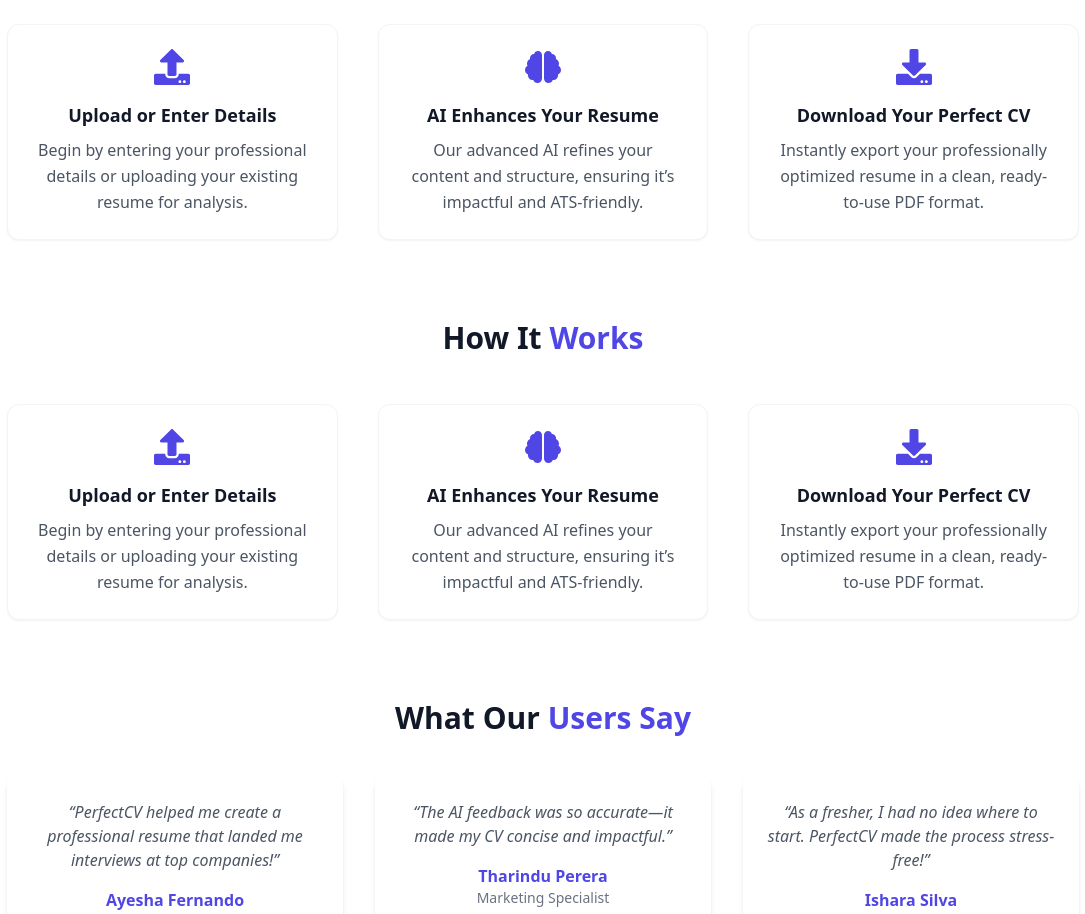
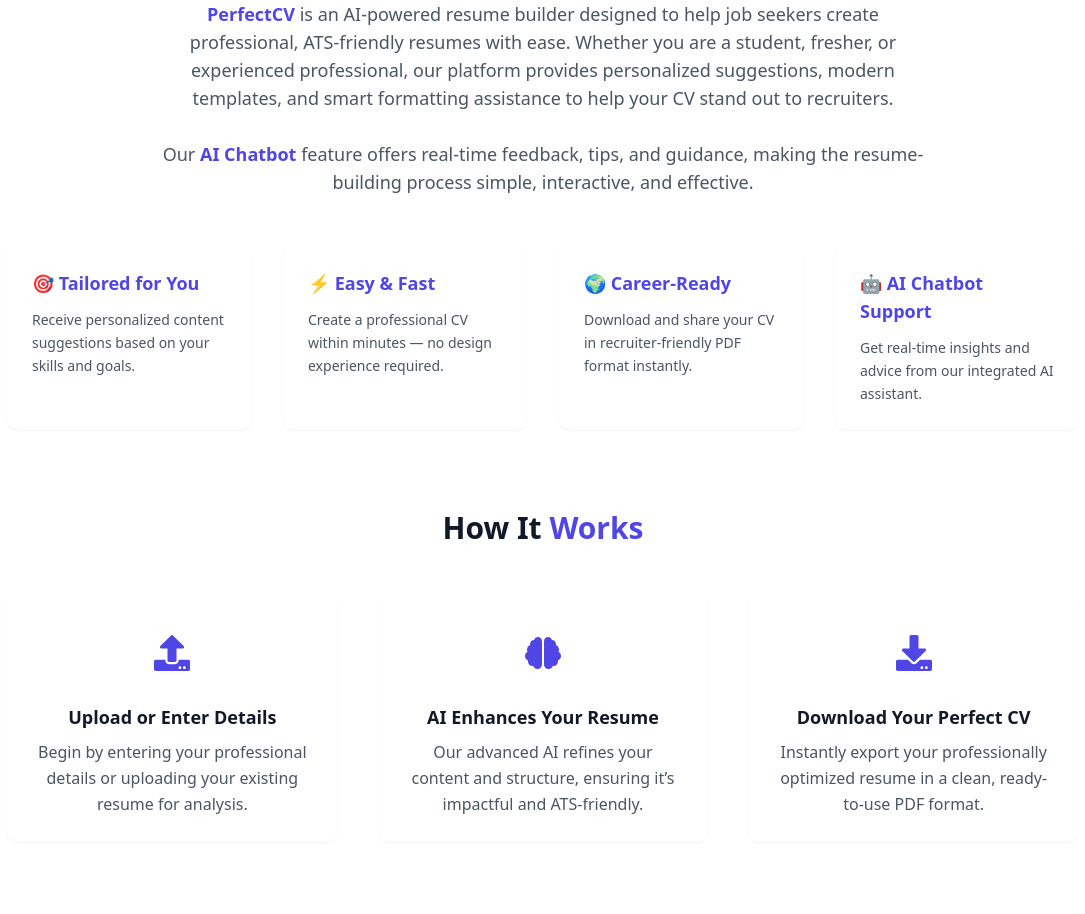
Before and after one commit to Dhivanujan/MiniProject-PerfectCV, a React (Vite) app in the folder perfectcv-frontend/: page / in a window 1280 px wide. Shown: the part 580-1494 px from the top of the page, without its empty margins (97-1182 px from the left). Built offline with nearby package versions, Linux system fonts and the light colour scheme; no server answers.

Commit message:
Minor changes in frontend

```diff
--- a/perfectcv-frontend/package.json
+++ b/perfectcv-frontend/package.json
@@ -12,6 +12,7 @@
   "dependencies": {
     "axios": "^1.12.2",
     "framer-motion": "^12.23.22",
+    "lucide-react": "^0.552.0",
     "react": "^19.1.1",
     "react-dom": "^19.1.1",
     "react-icons": "^5.5.0",
--- a/perfectcv-frontend/src/components/About.jsx
+++ b/perfectcv-frontend/src/components/About.jsx
@@ -1,66 +1,70 @@
-// src/components/HowItWorks.jsx
 import React from "react";
-import { motion } from "framer-motion";
-import { FaUpload, FaBrain, FaDownload } from "react-icons/fa";
 
-const steps = [
-  {
-    icon: <FaUpload />,
-    title: "Upload or Enter Details",
-    desc: "Begin by entering your professional details or uploading your existing resume for analysis.",
-  },
-  {
-    icon: <FaBrain />,
-    title: "AI Enhances Your Resume",
-    desc: "Our advanced AI refines your content and structure, ensuring it’s impactful and ATS-friendly.",
-  },
-  {
-    icon: <FaDownload />,
-    title: "Download Your Perfect CV",
-    desc: "Instantly export your professionally optimized resume in a clean, ready-to-use PDF format.",
-  },
-];
-
-export default function HowItWorks() {
+function About() {
   return (
     <section
-      id="how-it-works"
-      className="mt-20 px-6 sm:px-10 max-w-6xl mx-auto text-center"
+      id="about"
+      className="mt-20 px-6 sm:px-10 max-w-6xl mx-auto transition-colors duration-500"
     >
-      <h2 className="text-3xl font-bold text-gray-900 dark:text-gray-100 mb-12">
-        How It <span className="text-indigo-600">Works</span>
-      </h2>
+      <div className="text-center">
+        <h2 className="text-2xl md:text-3xl font-bold text-gray-900 dark:text-gray-100 mb-6">
+          About <span className="text-indigo-600 dark:text-indigo-400">PerfectCV</span>
+        </h2>
+        <p className="text-gray-600 dark:text-gray-300 max-w-3xl mx-auto leading-relaxed text-base sm:text-lg">
+          <span className="font-semibold text-indigo-600 dark:text-indigo-400">
+            PerfectCV
+          </span>{" "}
+          is an AI-powered resume builder designed to help job seekers create
+          professional, ATS-friendly resumes with ease. Whether you are a
+          student, fresher, or experienced professional, our platform provides
+          personalized suggestions, modern templates, and smart formatting
+          assistance to help your CV stand out to recruiters.
+          <br />
+          <br />
+          Our{" "}
+          <span className="font-semibold text-indigo-600 dark:text-indigo-400">
+            AI Chatbot
+          </span>{" "}
+          feature offers real-time feedback, tips, and guidance, making the
+          resume-building process simple, interactive, and effective.
+        </p>
+      </div>
 
-      <div className="grid grid-cols-1 md:grid-cols-3 gap-10">
-        {steps.map((step, i) => (
-          <motion.div
-            key={i}
-            initial={{ opacity: 0, y: 20 }}
-            whileInView={{ opacity: 1, y: 0 }}
-            viewport={{ once: true }}
-            transition={{
-              delay: i * 0.1,
-              duration: 0.4,
-              ease: "easeOut",
-            }}
-            className="group p-6 bg-white dark:bg-gray-800 rounded-xl
-                       border border-gray-100 dark:border-gray-700 shadow-sm
-                       hover:-translate-y-1 hover:shadow-xl hover:shadow-indigo-300/40
-                       dark:hover:shadow-indigo-900/40
-                       transition-shadow duration-300 ease-in-out"
-          >
-            <div className="text-4xl text-indigo-600 mb-4 flex justify-center transition-transform duration-300 group-hover:scale-105">
-              {step.icon}
-            </div>
-            <h3 className="font-semibold text-lg text-gray-900 dark:text-gray-100 mb-2 group-hover:text-indigo-600 transition-colors duration-300">
-              {step.title}
-            </h3>
-            <p className="text-gray-600 dark:text-gray-400 leading-relaxed">
-              {step.desc}
-            </p>
-          </motion.div>
-        ))}
+      <div className="grid grid-cols-1 md:grid-cols-4 gap-8 mt-12">
+        <AboutCard
+          title="🎯 Tailored for You"
+          desc="Receive personalized content suggestions based on your skills and goals."
+        />
+        <AboutCard
+          title="⚡ Easy & Fast"
+          desc="Create a professional CV within minutes — no design experience required."
+        />
+        <AboutCard
+          title="🌍 Career-Ready"
+          desc="Download and share your CV in recruiter-friendly PDF format instantly."
+        />
+        <AboutCard
+          title="🤖 AI Chatbot Support"
+          desc="Get real-time insights and advice from our integrated AI assistant."
+        />
       </div>
     </section>
   );
 }
+
+function AboutCard({ title, desc }) {
+  return (
+    <div
+      className="bg-white dark:bg-gray-800 p-6 rounded-xl border border-transparent
+      shadow-sm hover:border-indigo-400 hover:shadow-md hover:shadow-indigo-200/40
+      transition-all duration-300"
+    >
+      <h3 className="font-semibold text-lg mb-3 text-indigo-600 dark:text-indigo-400">
+        {title}
+      </h3>
+      <p className="text-gray-600 dark:text-gray-300 text-sm leading-relaxed">{desc}</p>
+    </div>
+  );
+}
+
+export default About;
--- a/perfectcv-frontend/src/components/HowItWorks.jsx
+++ b/perfectcv-frontend/src/components/HowItWorks.jsx
@@ -28,7 +28,7 @@
       className="mt-20 px-6 sm:px-10 max-w-6xl mx-auto text-center"
     >
       <h2 className="text-3xl font-bold text-gray-900 dark:text-gray-100 mb-12">
-        How It <span className="text-indigo-600">Works</span>
+        How It <span className="text-indigo-600 dark:text-indigo-400">Works</span>
       </h2>
 
       <div className="grid grid-cols-1 md:grid-cols-3 gap-10">
@@ -44,15 +44,22 @@
               ease: "easeOut",
             }}
             className="group p-6 bg-white dark:bg-gray-800 rounded-xl
-                       border border-gray-100 dark:border-gray-700 shadow-sm
-                       transition-all duration-300 ease-in-out
-                       hover:-translate-y-1 hover:shadow-xl hover:shadow-indigo-300/40
-                       dark:hover:shadow-indigo-900/40"
+                       border border-transparent shadow-sm
+                       hover:border-indigo-400 hover:shadow-md hover:shadow-indigo-200/40
+                       dark:hover:shadow-indigo-900/40
+                       transition-all duration-300"
           >
-            <div className="text-4xl text-indigo-600 mb-4 flex justify-center transition-transform duration-300 group-hover:scale-110">
-              {step.icon}
+            <div className="mb-4 flex justify-center">
+              <div
+                className="text-4xl text-indigo-600 p-4 rounded-full
+                           transition-all duration-300
+                           group-hover:bg-indigo-50 dark:group-hover:bg-indigo-900/30
+                           group-hover:shadow-md group-hover:shadow-indigo-200/30"
+              >
+                {step.icon}
+              </div>
             </div>
-            <h3 className="font-semibold text-lg text-gray-900 dark:text-gray-100 mb-2 group-hover:text-indigo-600 transition-colors duration-300">
+            <h3 className="font-semibold text-lg text-gray-900 dark:text-gray-100 mb-2 transition-colors duration-300 group-hover:text-indigo-600 dark:group-hover:text-indigo-400">
               {step.title}
             </h3>
             <p className="text-gray-600 dark:text-gray-400 leading-relaxed">
--- a/perfectcv-frontend/src/components/Testimonials.jsx
+++ b/perfectcv-frontend/src/components/Testimonials.jsx
@@ -3,16 +3,31 @@
 import { motion } from "framer-motion";
 
 const testimonials = [
-  { name: "Ayesha Fernando", role: "Software Engineer", text: "PerfectCV helped me create a professional resume that landed me interviews at top companies!" },
-  { name: "Tharindu Perera", role: "Marketing Specialist", text: "The AI feedback was so accurate—it made my CV concise and impactful." },
-  { name: "Ishara Silva", role: "Fresh Graduate", text: "As a fresher, I had no idea where to start. PerfectCV made the process stress-free!" },
+  {
+    name: "Ayesha Fernando",
+    role: "Software Engineer",
+    text: "PerfectCV helped me create a professional resume that landed me interviews at top companies!",
+  },
+  {
+    name: "Tharindu Perera",
+    role: "Marketing Specialist",
+    text: "The AI feedback was so accurate—it made my CV concise and impactful.",
+  },
+  {
+    name: "Ishara Silva",
+    role: "Fresh Graduate",
+    text: "As a fresher, I had no idea where to start. PerfectCV made the process stress-free!",
+  },
 ];
 
 export default function Testimonials() {
   return (
-    <section id="testimonials" className="fade-in mt-20 px-6 sm:px-10 max-w-6xl mx-auto text-center">
+    <section
+      id="testimonials"
+      className="fade-in mt-20 px-6 sm:px-10 max-w-6xl mx-auto text-center"
+    >
       <h2 className="text-3xl font-bold text-gray-900 dark:text-gray-100 mb-10">
-        What Our <span className="text-indigo-600">Users Say</span>
+        What Our <span className="text-indigo-600 dark:text-indigo-400">Users Say</span>
       </h2>
 
       <div className="grid grid-cols-1 md:grid-cols-3 gap-8">
@@ -21,19 +36,22 @@
             key={i}
             initial={{ opacity: 0, y: 20 }}
             whileInView={{ opacity: 1, y: 0 }}
-            whileHover={{
-              scale: 1.05,
-              y: -3,
-              boxShadow: "0 8px 25px rgba(99, 102, 241, 0.25)",
+            viewport={{ once: true }}
+            transition={{
+              delay: i * 0.1,
+              duration: 0.4,
+              ease: "easeOut",
             }}
-            transition={{
-              duration: 0.15,
-              ease: "easeInOut"
-            }}
-            className="bg-white dark:bg-gray-800 rounded-xl shadow-md hover:shadow-xl p-6 transition-shadow duration-300"
+            className="group bg-white dark:bg-gray-800 rounded-xl border border-transparent
+                       shadow-sm hover:border-indigo-400 hover:shadow-md hover:shadow-indigo-200/40
+                       dark:hover:shadow-indigo-900/40 p-6 transition-all duration-300"
           >
-            <p className="text-gray-600 dark:text-gray-300 italic mb-4">“{t.text}”</p>
-            <h4 className="font-semibold text-indigo-600">{t.name}</h4>
+            <p className="text-gray-600 dark:text-gray-300 italic mb-4 leading-relaxed">
+              “{t.text}”
+            </p>
+            <h4 className="font-semibold text-indigo-600 dark:text-indigo-400 transition-colors duration-300">
+              {t.name}
+            </h4>
             <p className="text-sm text-gray-500 dark:text-gray-400">{t.role}</p>
           </motion.div>
         ))}
--- a/perfectcv-frontend/src/pages/Register.jsx
+++ b/perfectcv-frontend/src/pages/Register.jsx
@@ -1,8 +1,11 @@
 // src/pages/Register.jsx
 import React, { useState } from "react";
-import LeftImage from "../assets/CV.png";
+import { useNavigate, Link } from "react-router-dom";
+import LeftImage from "../assets/CV2.jpeg";
+import { motion } from "framer-motion";
 
 function Register() {
+  const navigate = useNavigate();
   const [formData, setFormData] = useState({
     full_name: "",
     username: "",
@@ -13,92 +16,108 @@
   });
 
   const [flashMessages, setFlashMessages] = useState([]);
+  const [isSubmitting, setIsSubmitting] = useState(false);
 
+  // Handle input changes
   const handleChange = (e) => {
     const { name, value } = e.target;
-    setFormData({ ...formData, [name]: value });
+    setFormData((prev) => ({ ...prev, [name]: value }));
   };
 
+  // Display flash message
+  const showMessage = (type, message) => {
+    setFlashMessages([{ type, message }]);
+    setTimeout(() => setFlashMessages([]), 3000);
+  };
+
+  // Handle form submission
   const handleSubmit = async (e) => {
     e.preventDefault();
 
     if (formData.password !== formData.confirm_password) {
-      setFlashMessages([{ type: "danger", message: "Passwords do not match" }]);
-      setTimeout(() => setFlashMessages([]), 3000);
+      showMessage("danger", "Passwords do not match");
       return;
     }
 
+    setIsSubmitting(true);
     try {
       const { confirm_password, ...payload } = formData;
+      const { default: api } = await import("../api");
 
-      // Use axios instance so baseURL and credentials are handled consistently
-      const res = await (await import("../api")).default.post("/auth/register", payload, {
+      const res = await api.post("/auth/register", payload, {
         validateStatus: () => true,
       });
 
       const data = res.data || {};
-
       if (data.success) {
-        setFlashMessages([{ type: "success", message: data.message }]);
-        setTimeout(() => {
-          window.location.href = "/login";
-        }, 1500);
+        showMessage("success", data.message);
+        setTimeout(() => navigate("/login"), 1500);
       } else {
         const details = data.details ? ` - ${data.details}` : "";
-        setFlashMessages([{ type: "danger", message: (data.message || "Registration failed") + details }]);
+        showMessage(
+          "danger",
+          (data.message || "Registration failed") + details
+        );
       }
-
-      setTimeout(() => setFlashMessages([]), 3000);
-    } catch (error) {
-      console.error("Register error:", error);
-      setFlashMessages([{ type: "danger", message: "Server error" }]);
-      setTimeout(() => setFlashMessages([]), 3000);
+    } catch (err) {
+      console.error("Register error:", err);
+      showMessage("danger", "Server error. Please try again later.");
+    } finally {
+      setIsSubmitting(false);
     }
   };
+
+  const inputFields = [
+    { name: "full_name", placeholder: "Full Name", type: "text" },
+    { name: "username", placeholder: "Username", type: "text" },
+    { name: "email", placeholder: "Email Address", type: "email" },
+    { name: "phone", placeholder: "Phone Number", type: "text" },
+    { name: "password", placeholder: "Password", type: "password" },
+    { name: "confirm_password", placeholder: "Confirm Password", type: "password" },
+  ];
 
   return (
     <div
       className="flex h-screen w-full
-      bg-gradient-to-b from-[#F5F7FF] via-[#FFFBEA] to-[#E6EFFF]
+      bg-gradient-to-br from-[#F5F7FF] via-[#FFFBEA] to-[#E6EFFF]
       dark:from-[#0D1117] dark:via-[#161B22] dark:to-[#1E2329]
       transition-colors duration-500"
     >
-      {/* Left Side Image (hidden on mobile) */}
-      <div className="w-full hidden md:inline-block">
-        <img className="h-full w-full object-cover" src={LeftImage} alt="leftSideImage" />
-      </div>
-
-      {/* Right Side Form */}
-      <div className="w-full flex flex-col items-center justify-center">
-        <form
+      {/* Left Section - Form */}
+      <div className="flex w-full md:w-1/2 justify-center items-center px-6 md:px-12">
+        <motion.form
           onSubmit={handleSubmit}
-          className="md:w-96 w-80 flex flex-col items-center justify-center
-          bg-white dark:bg-[#1E1E2F] p-8 rounded-xl shadow-lg
-          transition-all duration-500"
+          initial={{ opacity: 0, y: 30 }}
+          animate={{ opacity: 1, y: 0 }}
+          transition={{ duration: 0.6, ease: "easeOut" }}
+          className="w-full max-w-md bg-white dark:bg-[#1E1E2F]
+          rounded-2xl shadow-lg hover:shadow-2xl transition-all
+          p-8 flex flex-col items-center"
         >
-          <h2 className="text-4xl font-bold text-indigo-600 dark:text-indigo-400">Sign Up</h2>
-          <p className="text-sm text-gray-500 dark:text-gray-400 mt-3 mb-4">
-            Create your account to get started
+          <h2 className="text-4xl font-extrabold text-indigo-600 dark:text-indigo-400">
+            Create Account
+          </h2>
+          <p className="text-gray-500 dark:text-gray-400 text-sm mt-3 mb-6 text-center">
+            Join <span className="font-semibold text-indigo-500">PerfectCV</span> and start crafting your perfect resume.
           </p>
 
-          {/* Flash messages */}
+          {/* Flash Messages */}
           {flashMessages.length > 0 && (
-            <div id="flash-messages" className="flex flex-col gap-2 w-full mb-4">
+            <div className="flex flex-col w-full mb-4 gap-2">
               {flashMessages.map((msg, idx) => (
                 <div
                   key={idx}
-                  className={`flex items-center justify-between w-full h-10 shadow rounded-sm px-2 text-sm
+                  className={`flex justify-between items-center px-4 py-2 rounded-md text-sm
                     ${
                       msg.type === "success"
-                        ? "bg-blue-100 text-blue-700 dark:bg-blue-900 dark:text-blue-100"
+                        ? "bg-green-100 text-green-700 dark:bg-green-900 dark:text-green-100"
                         : "bg-red-100 text-red-700 dark:bg-red-900 dark:text-red-100"
                     }`}
                 >
-                  <p>{msg.message}</p>
+                  <span>{msg.message}</span>
                   <button
                     type="button"
-                    aria-label="close"
-                    className="active:scale-90 transition-all"
+                    className="font-bold hover:scale-110 transition-transform"
                     onClick={() => setFlashMessages([])}
                   >
                     ✕
@@ -108,50 +127,67 @@
             </div>
           )}
 
-          {/* Input fields */}
-          {[
-            { name: "full_name", placeholder: "Full Name", type: "text" },
-            { name: "username", placeholder: "Username", type: "text" },
-            { name: "email", placeholder: "Email Address", type: "email" },
-            { name: "phone", placeholder: "Phone Number", type: "text" },
-            { name: "password", placeholder: "Password", type: "password" },
-            { name: "confirm_password", placeholder: "Confirm Password", type: "password" },
-          ].map((field) => (
+          {/* Input Fields */}
+          {inputFields.map(({ name, placeholder, type }) => (
             <div
-              key={field.name}
-              className="flex items-center w-full bg-transparent border border-gray-300 dark:border-gray-600
-              h-12 rounded-full overflow-hidden pl-6 mt-4 transition-all"
+              key={name}
+              className="w-full mt-3 h-12 border border-gray-300 dark:border-gray-600
+              rounded-full flex items-center px-5 transition-all
+              focus-within:ring-2 focus-within:ring-indigo-400 dark:focus-within:ring-indigo-500"
             >
               <input
-                placeholder={field.placeholder}
-                className="bg-transparent text-gray-700 dark:text-gray-200 placeholder-gray-400
-                dark:placeholder-gray-500 outline-none text-sm w-full h-full"
-                type={field.type}
-                name={field.name}
-                value={formData[field.name]}
+                type={type}
+                name={name}
+                placeholder={placeholder}
+                value={formData[name]}
                 onChange={handleChange}
                 required
+                className="w-full bg-transparent outline-none text-gray-700 dark:text-gray-200
+                placeholder-gray-400 dark:placeholder-gray-500 text-sm"
               />
             </div>
           ))}
 
+          {/* Submit Button */}
           <button
             type="submit"
-            className="mt-8 w-full h-11 rounded-full text-white
-            bg-indigo-500 hover:bg-indigo-600 dark:bg-indigo-600 dark:hover:bg-indigo-700
-            font-semibold transition-all"
+            disabled={isSubmitting}
+            className={`mt-8 w-full h-11 rounded-full font-semibold text-white transition-all
+              ${
+                isSubmitting
+                  ? "bg-indigo-300 cursor-not-allowed"
+                  : "bg-indigo-500 hover:bg-indigo-600 dark:bg-indigo-600 dark:hover:bg-indigo-700"
+              }`}
           >
-            Sign Up
+            {isSubmitting ? "Creating Account..." : "Sign Up"}
           </button>
 
-          <p className="text-gray-500 dark:text-gray-400 text-sm mt-4">
+          {/* Footer Text */}
+          <p className="text-gray-500 dark:text-gray-400 text-sm mt-5">
             Already have an account?{" "}
-            <a className="text-indigo-500 dark:text-indigo-400 hover:underline" href="/login">
+            <Link
+              to="/login"
+              className="text-indigo-500 dark:text-indigo-400 hover:underline font-medium"
+            >
               Log In
-            </a>
+            </Link>
           </p>
-        </form>
+        </motion.form>
       </div>
+
+      {/* Right Section - Animated Image */}
+      <motion.div
+              initial={{ opacity: 0, x: -40 }}
+              animate={{ opacity: 1, x: 0 }}
+              transition={{ duration: 0.8 }}
+              className="hidden md:block w-1/2"
+            >
+              <img
+                src={LeftImage}
+                alt="Registration Illustration"
+                className="h-full w-full object-cover"
+              />
+            </motion.div>
     </div>
   );
 }
```
Also changed, not shown: perfectcv-frontend/src/pages/Login.jsx (+79 -77 lines), perfectcv-frontend/src/assets/CV2.jpeg (added), 1 other file (tests, documents, lock files or other folders).
